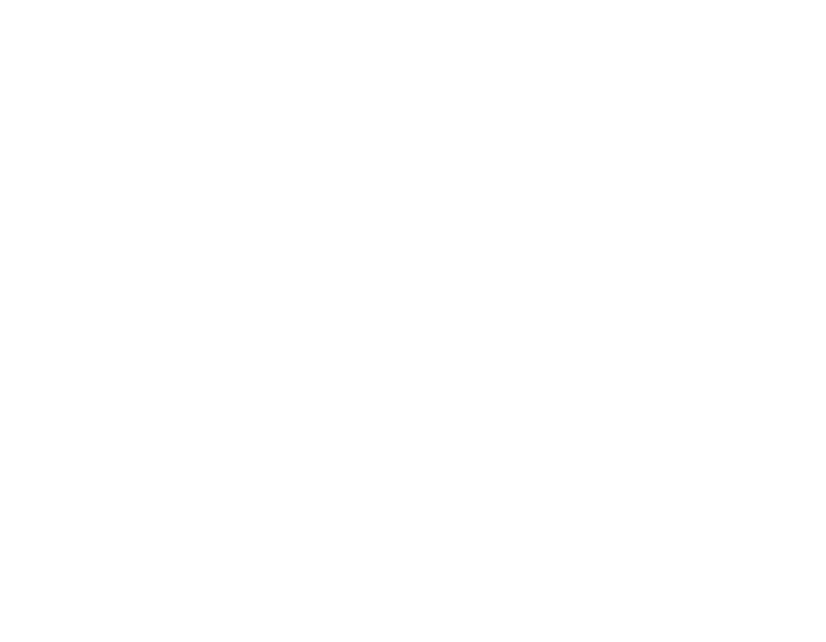
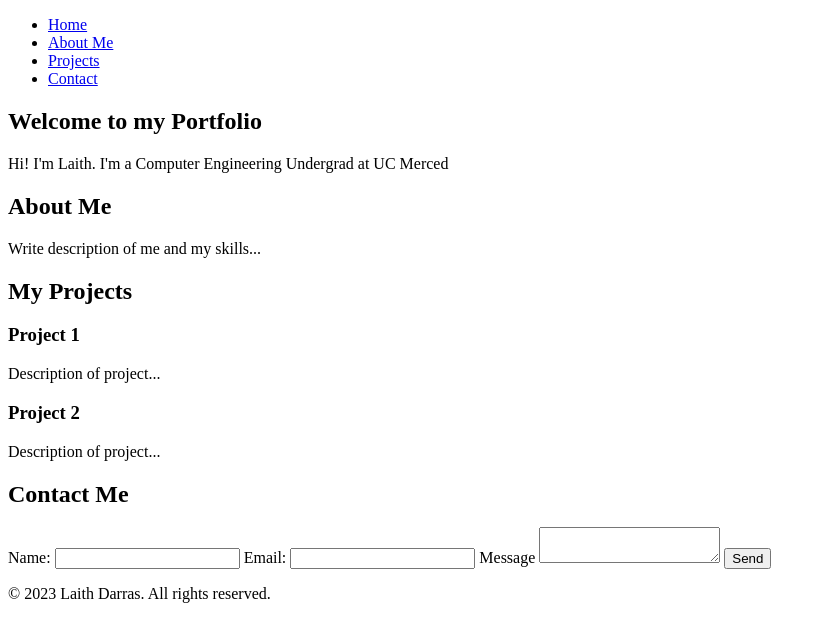
Before and after one commit to laithdarras/laith-darras-portfolio-website, a plain HTML site: page index.html in a window 1280 px wide. Shown: the whole page, without its empty margins (0-826 px from the left). Drawn offline with Linux system fonts and the light colour scheme.

Commit message:
Developing different headers and search components of website

```diff
--- a/index.html
+++ b/index.html
@@ -1,12 +1,72 @@
+<!--
+    This is a comment in html. It is not compiled with the rest of the code, as it's purpose is to explain code.
+-->
+
 <!DOCTYPE html>
 <html lang="en">
 <head>
     <meta charset="UTF-8">
     <meta http-equiv="X-UA-Compatible" content="IE=edge">
     <meta name="viewport" content="width=device-width, initial-scale=1.0">
-    <title>Document</title>
+    <title>Laith Darras Portfolio Website</title>
+    <link rel="stylesheet" href="style.css">
 </head>
 <body>
+    <header>
+        <nav>
+            <ul>
+                <li><a href="#home">Home</a></li>
+                <li><a href="#aboutme">About Me</a></li>
+                <li><a href="#projects">Projects</a></li>
+                <li><a href="#contact">Contact</a></li>
+            </ul>
+        </nav>
+    </header>
 
+    <main>
+        <section id="home">
+            <h1>Welcome to my Portfolio</h1>
+            <p>Hi! I'm Laith. I'm a Computer Engineering Undergrad at UC Merced</p>
+        </section>
+
+        <section id="aboutme">
+            <h2>About Me</h2>
+            <p>Write description of me and my skills...</p>
+        </section>
+
+        <section id="projects">
+            <h2>My Projects</h2>
+            <div class="project">
+                <h3>Project 1</h3>
+                <p>Description of project...</p>
+            </div>
+            <div class="project">
+                <h3>Project 2</h3>
+                <p>Description of project...</p>
+            </div>
+        </section>
+
+        <section id="contact">
+            <h2>Contact Me</h2>
+            <form>
+                <label for="name">Name:</label>
+                <input type="text" id="name" name="name" required>
+
+                <label for="email">Email:</label>
+                <input type="email" id="email" name="email" required>
+
+                <label for="message">Message</label>
+                <textarea name="message" id="message"></textarea>
+
+                <button type="submit">Send</button>
+            </form>
+        </section>
+    </main>
+
+    <footer>
+        <p>&copy; 2023 Laith Darras. All rights reserved.</p>
+    </footer>
+
+    <script src="script.js"></script>
 </body>
 </html>
```
Also changed, not shown: script.js (added), style.css (added).
